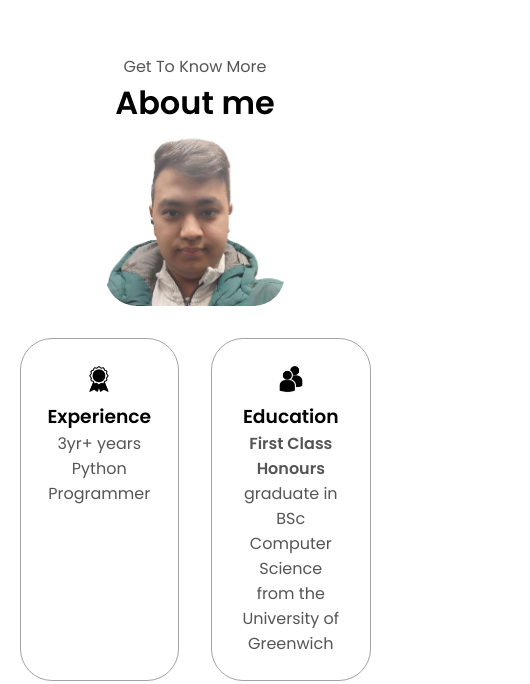
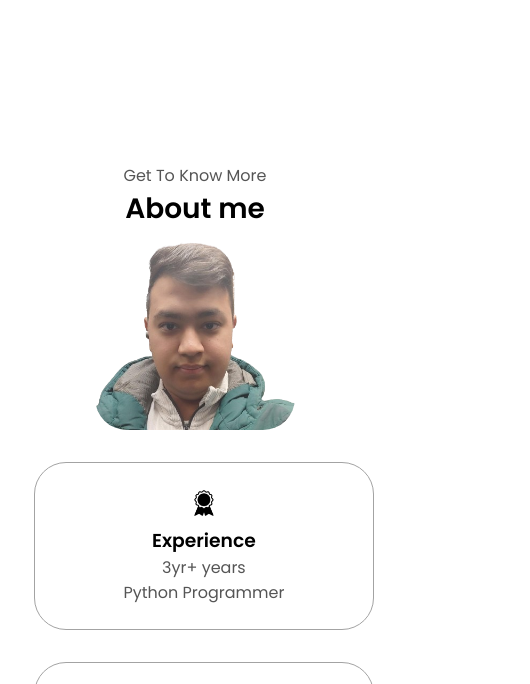
Before and after one commit to Amoshb/html-css-js-portfolio-one, a plain HTML site: page index.html in a window 390 px wide. Shown: the part 824-1508 px from the top of the page, 530 px wide, since content can reach past the window. Drawn offline with Linux system fonts and the light colour scheme.

Commit message:
Fixing mobile view

```diff
--- a/index.html
+++ b/index.html
@@ -8,6 +8,7 @@
     <link rel="stylesheet" href="mediaqueries.css">
 </head>
 <body>
+    <div class="wrapper">
     <nav id="desktop-nav">
         <div class="logo">Amosh Balami</div>
         <div>
@@ -52,6 +53,7 @@
             </button>
             <button
             class="btn btn-color-1"
+
             onclick="location.href='./#contact'">
             Contact Info
             </button>
@@ -245,6 +247,7 @@
         </nav>
         <p>Copyright &#169; 2024 Amosh Balami. All Rights Reserved.</p>
     </footer>
+</div>
     <script src="script.js"></script>
 </body>
 </html>
--- a/mediaqueries.css
+++ b/mediaqueries.css
@@ -70,16 +70,16 @@
     }
 
     .about-containers,
-    .contant-info-upper-container,
+    .contact-info-upper-container,
     .btn-container{
         flex-wrap: wrap;
     }
 
-    .contant-info-container {
+    .contact-info-container {
         margin: 0;
     }
 
-    .contant-info-container p,
+    .contact-info-container p,
     .nav-links li a{
         font-size: 1rem;
     }
@@ -115,3 +115,56 @@
         text-align: justify;
     }
 }
+
+@media screen and (max-width: 768px) {
+  .section-container {
+    flex-direction: column !important;
+    align-items: center;
+    gap: 2rem;
+  }
+
+  .about-containers,
+  .experience-details-container {
+    flex-direction: column;
+    width: 100%;
+    align-items: center;
+  }
+
+  .details-container {
+    width: 90%;
+  }
+
+  .section__pic-container {
+    width: 200px;
+    height: 200px;
+  }
+
+  .about-pic {
+    width: 100%;
+    max-width: 300px;
+    height: auto;
+  }
+
+  .project-img {
+    width: 100%;
+    height: auto;
+  }
+
+  .btn-container {
+    flex-direction: column;
+    align-items: center;
+    gap: 1rem;
+  }
+
+  .nav-links {
+    flex-direction: column;
+    gap: 1rem;
+    text-align: center;
+  }
+}
+.title {
+  font-size: 1.75rem;
+}
+.section__text__p2 {
+  font-size: 1.2rem;
+}
--- a/style.css
+++ b/style.css
@@ -141,10 +141,10 @@ a:hover {
 
 section {
     padding-top: 4vh;
-    height: 96vh;
-    margin: 0 10rem;
+    min-height: 96vh;
+    height: auto;
+    margin: 0 1rem;
     box-sizing: border-box;
-    min-height: fit-content;
 }
 
 .section-container {
@@ -158,7 +158,6 @@ section {
     gap: 5rem;
     height: 80vh;
 }
-
 .section__pic-container {
     display: flex;
     height: 400px;
@@ -416,3 +415,9 @@ footer {
 footer p {
     text-align: center;
 }
+
+.wrapper {
+    max-width: 1200px;
+    margin: 0 auto;
+    padding: 0 1rem;
+}
```
